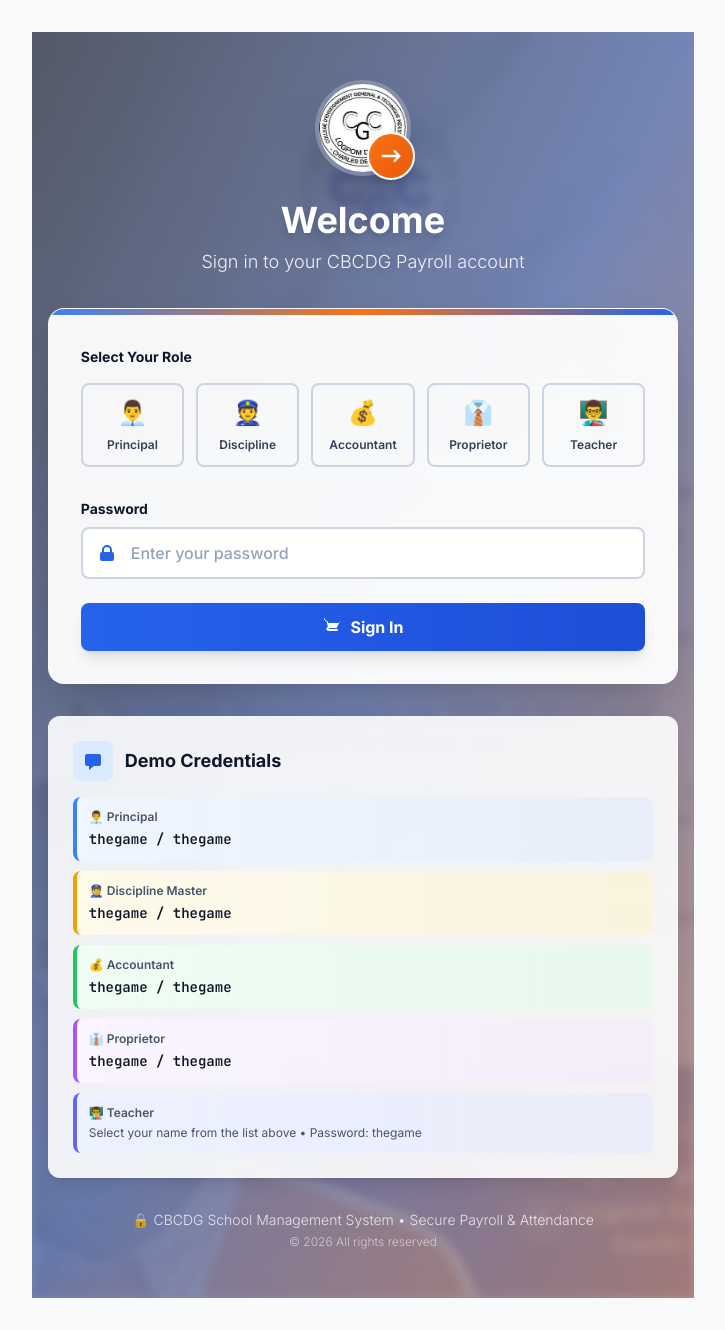
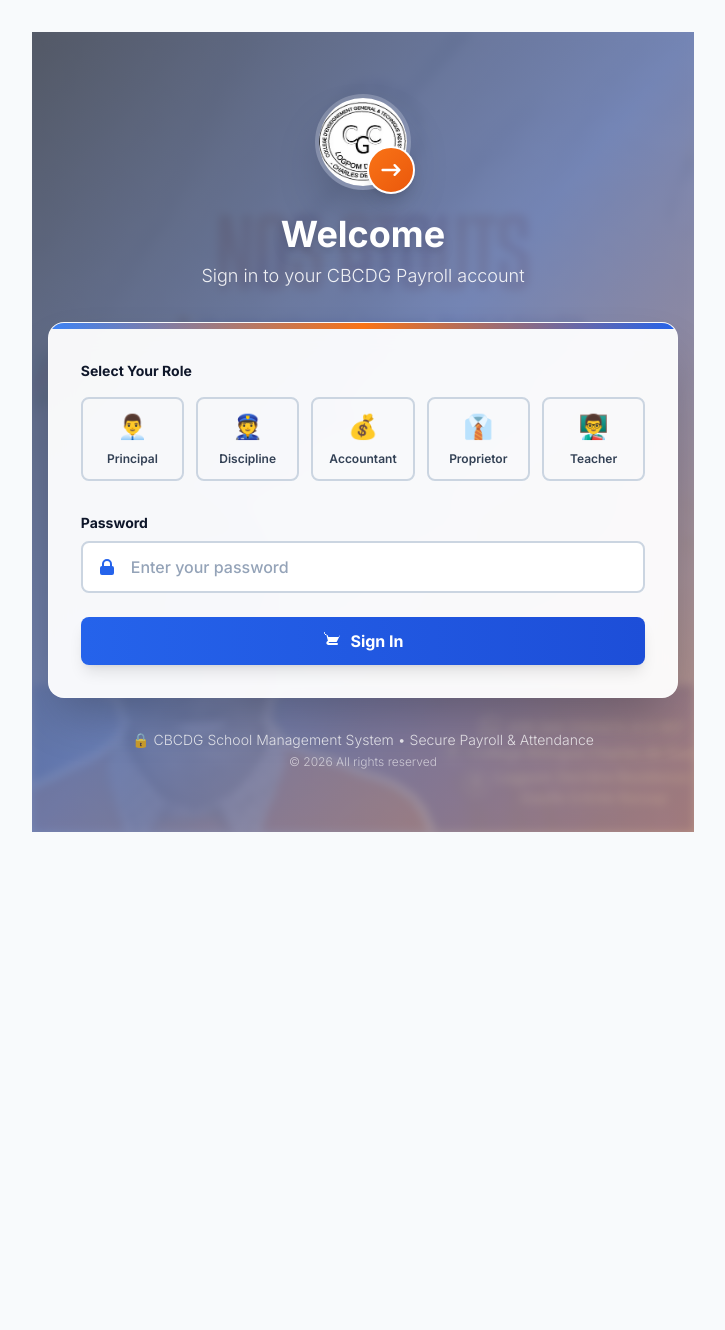
Before and after one commit to thomas2370-web/payroll-system, a Django app: page /login/ in a window 1280 px wide. Shown: the whole page, without its empty margins (277-1002 px from the left). After the commit the page ends 832 px from the top, so only its background shows below. Run offline with Django 4.2, Linux system fonts and the light colour scheme; data that the repository does not hold is empty; some libraries are stand-ins or nearby versions.

Commit message:
Fix teacher registration and remove demo login credentials

```diff
--- a/templates/registration/login.html
+++ b/templates/registration/login.html
@@ -160,40 +160,6 @@
             </form>
         </div>
 
-        <!-- Demo Credentials Section -->
-        <div class="mt-8 bg-white/90 backdrop-blur-sm rounded-xl shadow-lg p-6 border border-white/20">
-            <div class="flex items-center gap-3 mb-4">
-                <div class="inline-flex items-center justify-center w-10 h-10 bg-blue-100 rounded-lg">
-                    <svg class="w-5 h-5 text-blue-600" fill="currentColor" viewBox="0 0 20 20">
-                        <path fill-rule="evenodd" d="M18 5v8a2 2 0 01-2 2h-5l-5 4v-4H4a2 2 0 01-2-2V5a2 2 0 012-2h12a2 2 0 012 2z"/>
-                    </svg>
-                </div>
-                <h3 class="font-bold text-slate-900 text-lg">Demo Credentials</h3>
-            </div>
-            <div class="space-y-2.5">
-                <div class="bg-gradient-to-r from-blue-50 to-blue-100/50 rounded-lg p-3 border-l-4 border-blue-500">
-                    <p class="text-xs text-slate-600 font-semibold mb-1">👨‍💼 Principal</p>
-                    <p class="font-mono text-sm text-slate-900 font-bold">thegame / thegame</p>
-                </div>
-                <div class="bg-gradient-to-r from-amber-50 to-amber-100/50 rounded-lg p-3 border-l-4 border-amber-500">
-                    <p class="text-xs text-slate-600 font-semibold mb-1">👮 Discipline Master</p>
-                    <p class="font-mono text-sm text-slate-900 font-bold">thegame / thegame</p>
-                </div>
-                <div class="bg-gradient-to-r from-green-50 to-green-100/50 rounded-lg p-3 border-l-4 border-green-500">
-                    <p class="text-xs text-slate-600 font-semibold mb-1">💰 Accountant</p>
-                    <p class="font-mono text-sm text-slate-900 font-bold">thegame / thegame</p>
-                </div>
-                <div class="bg-gradient-to-r from-purple-50 to-purple-100/50 rounded-lg p-3 border-l-4 border-purple-500">
-                    <p class="text-xs text-slate-600 font-semibold mb-1">👔 Proprietor</p>
-                    <p class="font-mono text-sm text-slate-900 font-bold">thegame / thegame</p>
-                </div>
-                <div class="bg-gradient-to-r from-indigo-50 to-indigo-100/50 rounded-lg p-3 border-l-4 border-indigo-500">
-                    <p class="text-xs text-slate-600 font-semibold mb-1">👨‍🏫 Teacher</p>
-                    <p class="text-slate-600 text-xs">Select your name from the list above • Password: thegame</p>
-                </div>
-            </div>
-        </div>
-
         <!-- Footer -->
         <div class="mt-8 text-center text-white/80 text-sm font-light">
             <p>🔒 CBCDG School Management System • Secure Payroll & Attendance</p>
```
Also changed, not shown: staff/views.py (+24 -1 lines).
